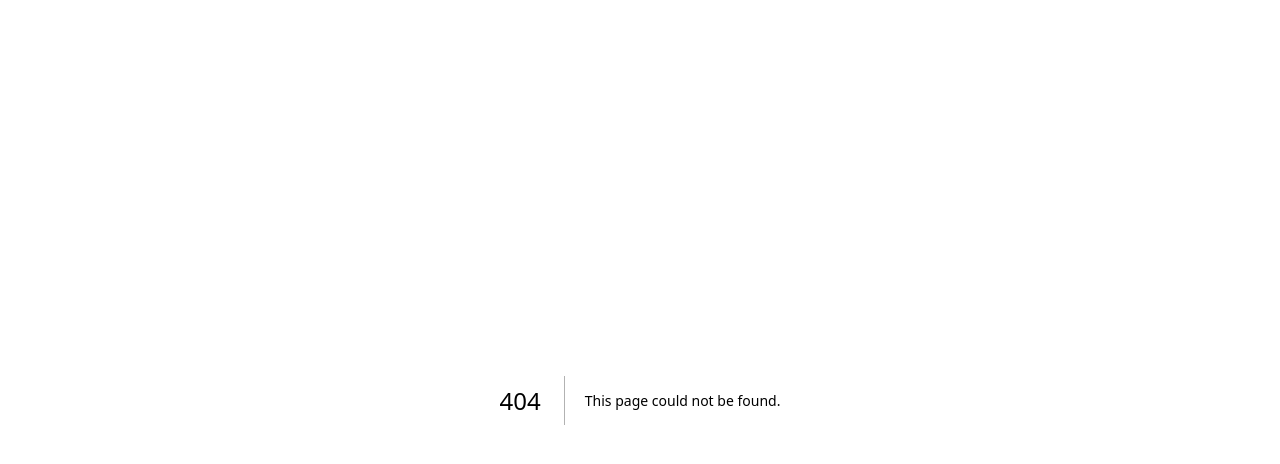
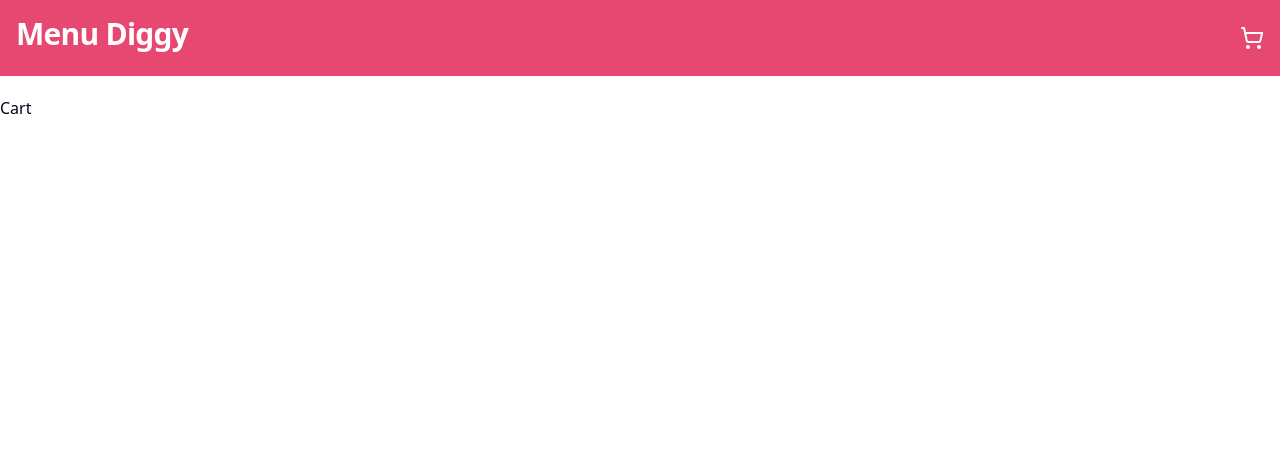
Before and after one commit to antunis13/desafio-diggy, a Next.js app: page /cart in a window 1280 px wide. Before the commit this address had no page. Shown: the top 464 px of the page. Built offline with nearby package versions, Linux system fonts and the light colour scheme.

Commit message:
feat: adding CartBar component

```diff
--- /dev/null
+++ b/app/cart/page.tsx
@@ -0,0 +1,3 @@
+export default function Cart() {
+  return <h1>Cart</h1>;
+}
--- a/app/layout.tsx
+++ b/app/layout.tsx
@@ -1,6 +1,7 @@
 import type { Metadata } from "next";
 import { Geist, Geist_Mono } from "next/font/google";
 import "./globals.css";
+import CartBar from "@/components/CartBar";
 
 const geistSans = Geist({
   variable: "--font-geist-sans",
@@ -27,6 +28,7 @@ export default function RootLayout({
       <body
         className={`${geistSans.variable} ${geistMono.variable} antialiased`}
       >
+        <CartBar />
         {children}
       </body>
     </html>
--- /dev/null
+++ b/components/CartBar.tsx
@@ -0,0 +1,20 @@
+import { ShoppingCart } from "lucide-react";
+import Link from "next/link";
+
+export default function CartBar() {
+  return (
+    <>
+      <div className="sticky top-0 flex justify-between items-center mb-5 p-4 bg-[#e64872]">
+        <Link href="/">
+          <h1 className="scroll-m-20 pb-2 text-3xl font-semibold tracking-tight first:mt-0 text-white">
+            Menu Diggy
+          </h1>
+        </Link>
+
+        <Link href="/cart">
+          <ShoppingCart className="text-white" />
+        </Link>
+      </div>
+    </>
+  );
+}
```
